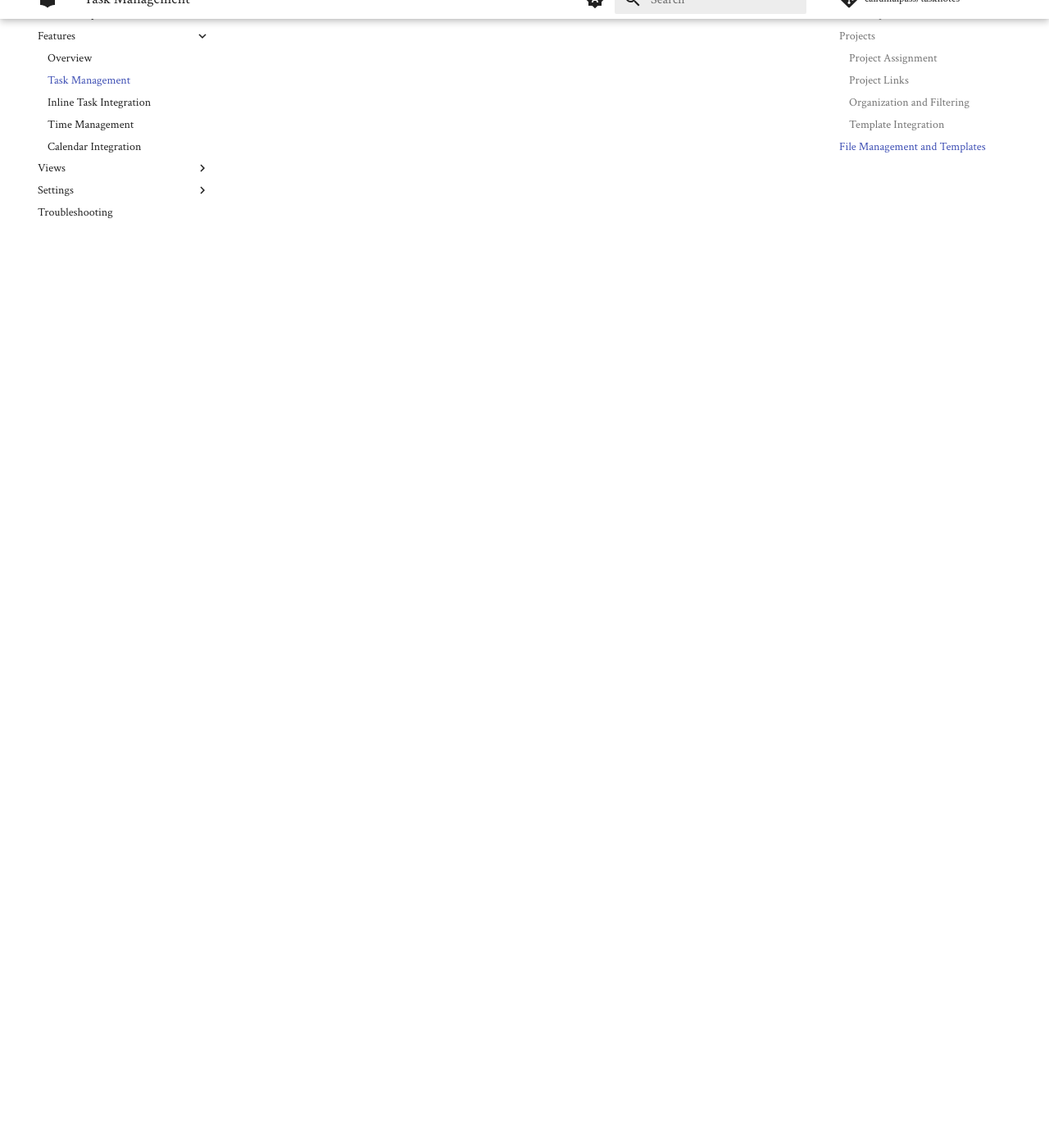
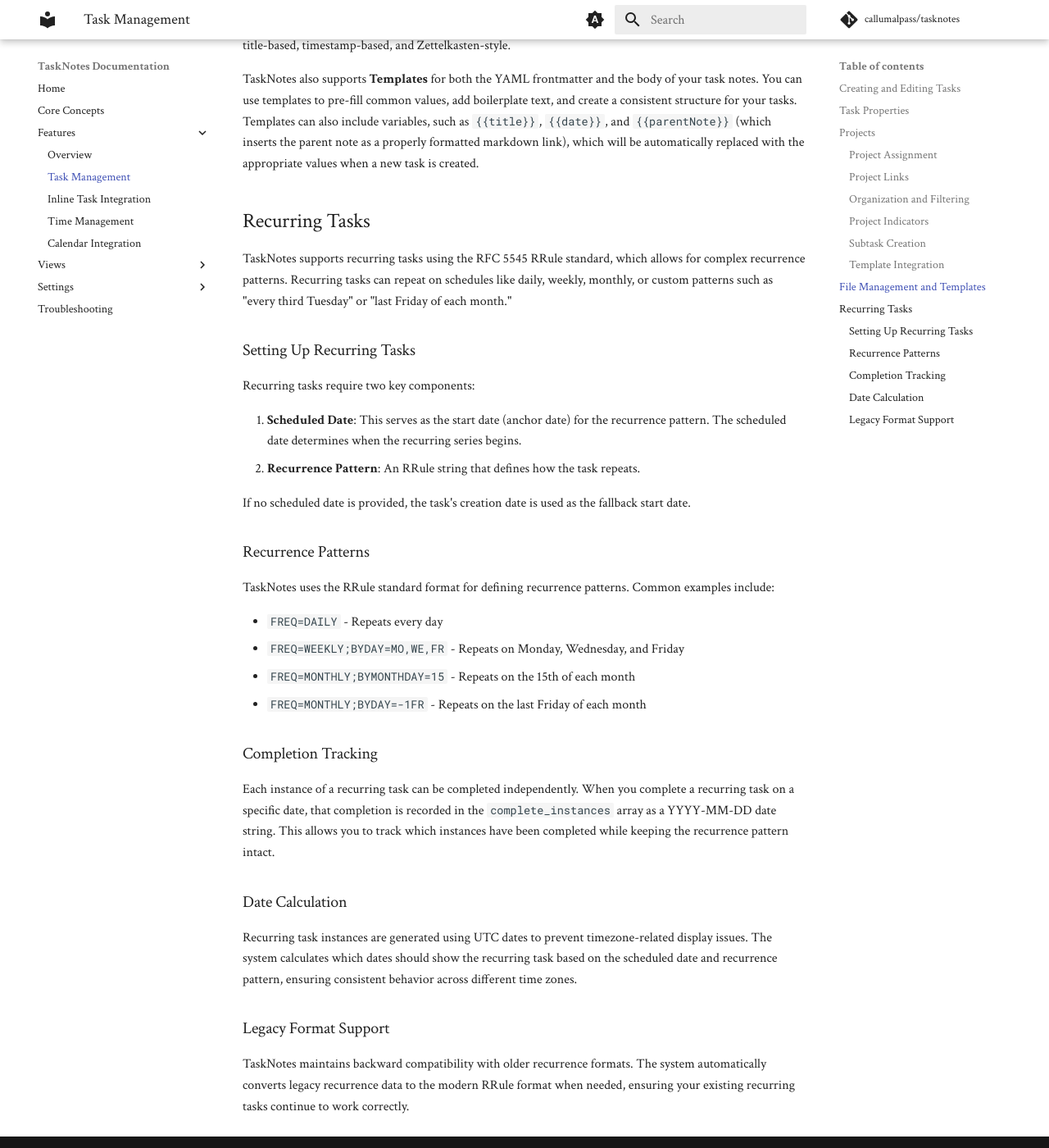
Before and after one commit to thisisthedave/tasknotes, an MkDocs documentation site: the page built from docs/features/task-management.md, in a window 1280 px wide and 1400 px high, scrolled down 2418 px. Shown: the whole window at 82% size. Built offline with MkDocs 1.6.1 and Material for MkDocs 9.7.7, drawn with Linux system fonts in a browser that asks for light colours; comment, search, counter and statistics services are not loaded; some of the changed text lies outside the part shown.

Commit message:
docs: Update documentation for v3.14.0 features
- Add project indicator and subtask creation documentation
- Document drag-and-drop saved view reordering
- Add created date sort option
- Document recurring task calendar improvements
- Add comprehensive recurring task documentation with scheduled date behavior

```diff
--- a/docs/features/task-management.md
+++ b/docs/features/task-management.md
@@ -44,6 +44,14 @@ Projects are stored as wikilinks in the task's frontmatter (e.g., `projects: ["[
 
 Tasks can be filtered and grouped by their associated projects in all task views. The FilterBar includes project-specific filters, and tasks can be grouped by project in the Task List and Kanban views. Tasks assigned to multiple projects will appear in each relevant project group, providing flexibility in project-based organization.
 
+### Project Indicators
+
+TaskCards display visual indicators when tasks are used as projects. These indicators help identify which tasks have other tasks linked to them as subtasks, making project hierarchy visible at a glance.
+
+### Subtask Creation
+
+Tasks can have subtasks created directly from their context menu. When viewing a task that serves as a project, you can select "Create subtask" to create a new task automatically linked to the current project.
+
 ### Template Integration
 
 Projects support template variables for automated workflows. The `{{parentNote}}` variable inserts the parent note as a properly formatted markdown link. For project organization, it's recommended to use it as a YAML list item (e.g., `project:\n  - {{parentNote}}`) to align with the projects system behavior when creating tasks from project notes through instant conversion.
@@ -53,3 +61,37 @@ Projects support template variables for automated workflows. The `{{parentNote}}
 TaskNotes provides a system for managing your task files. You can specify a **Default Tasks Folder** where all new tasks will be created, and you can choose from a variety of **Filename Generation** patterns, including title-based, timestamp-based, and Zettelkasten-style.
 
 TaskNotes also supports **Templates** for both the YAML frontmatter and the body of your task notes. You can use templates to pre-fill common values, add boilerplate text, and create a consistent structure for your tasks. Templates can also include variables, such as `{{title}}`, `{{date}}`, and `{{parentNote}}` (which inserts the parent note as a properly formatted markdown link), which will be automatically replaced with the appropriate values when a new task is created.
+
+## Recurring Tasks
+
+TaskNotes supports recurring tasks using the RFC 5545 RRule standard, which allows for complex recurrence patterns. Recurring tasks can repeat on schedules like daily, weekly, monthly, or custom patterns such as "every third Tuesday" or "last Friday of each month."
+
+### Setting Up Recurring Tasks
+
+Recurring tasks require two key components:
+
+1. **Scheduled Date**: This serves as the start date (anchor date) for the recurrence pattern. The scheduled date determines when the recurring series begins.
+2. **Recurrence Pattern**: An RRule string that defines how the task repeats.
+
+If no scheduled date is provided, the task's creation date is used as the fallback start date.
+
+### Recurrence Patterns
+
+TaskNotes uses the RRule standard format for defining recurrence patterns. Common examples include:
+
+- `FREQ=DAILY` - Repeats every day
+- `FREQ=WEEKLY;BYDAY=MO,WE,FR` - Repeats on Monday, Wednesday, and Friday
+- `FREQ=MONTHLY;BYMONTHDAY=15` - Repeats on the 15th of each month
+- `FREQ=MONTHLY;BYDAY=-1FR` - Repeats on the last Friday of each month
+
+### Completion Tracking
+
+Each instance of a recurring task can be completed independently. When you complete a recurring task on a specific date, that completion is recorded in the `complete_instances` array as a YYYY-MM-DD date string. This allows you to track which instances have been completed while keeping the recurrence pattern intact.
+
+### Date Calculation
+
+Recurring task instances are generated using UTC dates to prevent timezone-related display issues. The system calculates which dates should show the recurring task based on the scheduled date and recurrence pattern, ensuring consistent behavior across different time zones.
+
+### Legacy Format Support
+
+TaskNotes maintains backward compatibility with older recurrence formats. The system automatically converts legacy recurrence data to the modern RRule format when needed, ensuring your existing recurring tasks continue to work correctly.
```
Also changed, not shown: docs/features/filtering-and-views.md (+2 -0 lines), docs/views/calendar-views.md (+4 -0 lines).
